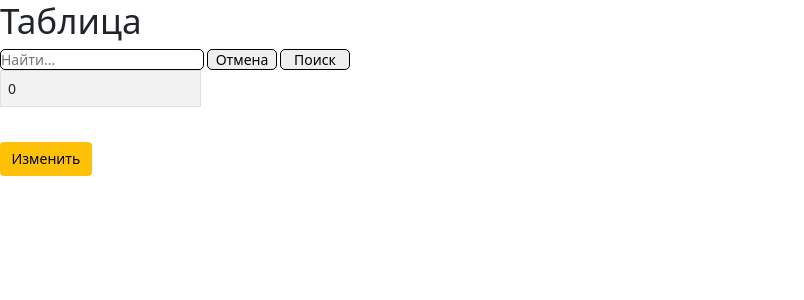
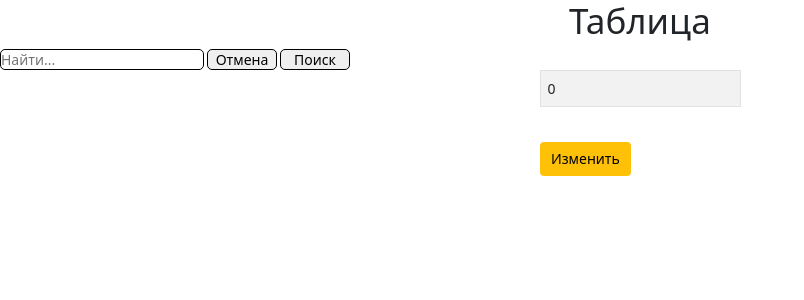
Before and after one commit to manndarinchik/web-database, a Django app: page / in a window 1280 px wide. Shown: the top 300 px of the page, without its empty margins (0-804 px from the left). Run offline with Django 3.2, Linux system fonts and the light colour scheme; data that the repository does not hold is empty.

Commit message:
Небольшие поправки. Начало создания сортировки

```diff
--- a/database_app/static/database_app/css/main.css
+++ b/database_app/static/database_app/css/main.css
@@ -49,15 +49,26 @@ body {
 }
 
 .content {
-	padding: 0 15px;
-	max-width: 335px;
+	margin: 0 auto;
+	max-width: 1280px;
 	width: 100%;
 	position: relative;
 }
 
-.table__search {
+h1 {
+    text-align: center;
+}
+
+.table_wrapper {
+    display: flex;
+    flex-direction: column;
+    align-items: center;
+}
+
+.table_search {
     display: flex;
     align-items: center;
+    width: 100%;
 }
 
 #cancel {
@@ -85,7 +96,12 @@ body {
 
 .table-responsive {
 	display: flex;
-	overflow-x: visible !important;
+    justify-content: center;
+}
+
+.table__inner {
+    overflow-x: scroll;
+    max-width: 1280px;
 }
 
 
--- a/database_app/static/database_app/js/script.js
+++ b/database_app/static/database_app/js/script.js
@@ -22,6 +22,7 @@ search.addEventListener('click', function() {
     buttonChange.style.display = "none";
 });
 /*-------------------------------------*/
+
 
 
 /*-------------------------------------*/
@@ -51,76 +52,12 @@ agent.setAttribute('value', document.querySelectorAll("tr")[0].querySelectorAll(
 /*-------------------------------------*/
 
 
-/*---------Добавление колонки----------*/
-const addColumn = document.getElementById("addColumn");
-addColumn.addEventListener('click', function() {
-    let allTr = document.querySelectorAll("tr");
-    for (let i = 0; i < allTr.length; i++) {
-        newColumn = document.createElement('td');
-        newColumn.style.width = '200px';
-        let input = document.createElement("input");
-        input.setAttribute('name', 'ourInput');
-        newColumn.append(input);
-        allTr[i].append(newColumn);
-    }
-    agent.setAttribute('value', allTr[0].querySelectorAll('td').length);
-    let table = document.querySelector("table")
-});
-/*-------------------------------------*/
-
-
-/*----------Удаление колонки-----------*/
-const deleteColumn = document.getElementById("deleteColumn");
-deleteColumn.addEventListener('click', function() {
-    let allTr = document.querySelectorAll("tr");
-    for (let i = 0; i < allTr.length; i++) {
-        let lastTd = allTr[i].querySelectorAll("td")[allTr[i].querySelectorAll("td").length - 1];
-        agent.setAttribute('value', allTr[0].querySelectorAll('td').length);
-
-        lastTd.remove();
-    }
-    agent.setAttribute('value', allTr[0].querySelectorAll('td').length);
-    let table = document.querySelector("table")
-});
-/*-------------------------------------*/
-
-
-/*----------Удаление строки-----------*/
-const deleteRow = document.getElementById("deleteRow");
-deleteRow.addEventListener('click', function() {
-    let lastTr = document.querySelectorAll('tr')[document.querySelectorAll("tr").length - 1];
-    lastTr.remove();
-    let table = document.querySelector("table");
-});
-/*-------------------------------------*/
-
-
-/*----------Добавление строки----------*/
-const addRow = document.getElementById('addRow');
-addRow.addEventListener('click', function() {
-    let newTr = document.createElement('tr');
-    let lastTr = document.querySelectorAll('tr')[document.querySelectorAll('tr').length - 1];
-    lastTr.after(newTr);
-    for (let i = 0; i < lastTr.querySelectorAll('td').length; i++) {
-        let newTd = document.createElement('td');
-        let input = document.createElement('input');
-        input.setAttribute('name', 'ourInput');
-        newTd.append(input);
-        newTr.append(newTd);
-    }
-    let table = document.querySelector("table");
-});
-/*-------------------------------------*/
-
-
 /*----Режим редактирования/просмотра----*/
 const buttonChange = document.getElementById("button_change");
 let access = 0;
 buttonChange.addEventListener('click', function() {
     if (access % 2 == 0 && squareAccess == 0) {
         buttonChange.innerHTML = "Выйти"
-        document.querySelector(".buttonsColumn").style.display = 'block';
-        document.querySelector(".buttonsRow").style.display = 'block';
         document.getElementById("justButton").style.display = 'block';
         document.getElementById("resetButton").style.display = 'block';
         access += 1;
@@ -138,8 +75,6 @@ buttonChange.addEventListener('click', function() {
         agent.setAttribute('value', oldTr[0].querySelectorAll('td').length);
         }
     } else if (squareAccess == 0) {
-        document.querySelector(".buttonsColumn").style.display = 'none';
-        document.querySelector(".buttonsRow").style.display = 'none';
         document.getElementById("justButton").style.display = 'none';
         document.getElementById("resetButton").style.display = 'none';
         buttonChange.innerHTML = "Изменить"
@@ -340,6 +275,7 @@ function makeButtons(xCords, yCords, obj) {
 let squareAccess = 0;
 document.body.addEventListener('click', function(event) {
     let td = event.target;
+    console.log(document.querySelector(".content").offsetTop)
     if (td.tagName == "BUTTON") {
         return;
     }
@@ -347,9 +283,10 @@ document.body.addEventListener('click', function(event) {
         if (squareAccess == 0 && access == 0) {
             td.style.transition = ".2s";
             td.classList.add("dark");
+            console.log(document.querySelector(".table__inner").scrollLeft, "hello")
             activeGray = td;
             td.style.position = "relative";
-            makeButtons(event.clientX - td.offsetLeft, event.clientY - td.offsetTop, td);
+            makeButtons(event.clientX - td.offsetLeft - document.querySelector(".content").offsetLeft + document.querySelector(".table__inner").scrollLeft, event.clientY - td.offsetTop, td);
             squareAccess += 1;
         } else {
             deleteStyles();
@@ -388,3 +325,7 @@ function getPosTd(td) {
     }
     return undefined;
 }
+
+document.body.addEventListener('click', function(event) {
+    console.log(event.clientX, event.clientY);
+})
--- a/database_app/templates/database_app/index.html
+++ b/database_app/templates/database_app/index.html
@@ -15,14 +15,17 @@
     <title>Таблица</title>
 </head>
 <body>
+    <div class="content">
     <h1>Таблица</h1>
-        <section class="table__search">
+    <section class="table_wrapper">
+        <section class="table_search">
             <input type="text" placeholder="Найти..." id="input">
             <button id="cancel">Отмена</button>
             <button id="search">Поиск</button>
         </section>
-        <form action="" method="post" name="ourForm">
-                    {% csrf_token %}
+
+    <form action="" method="post" name="ourForm">
+        {% csrf_token %}
             <div class="table-responsive">
                 <div class="table__inner">
                     <table class="table table-striped table-bordered">
@@ -37,14 +40,7 @@
                         {% endfor %}
                     </table>
                 </div>
-                <div class="buttonsColumn">
-                    <button class="btn btn-outline-success" id="addColumn" type="button">+</button>
-                    <button class="btn btn-outline-success" id="deleteColumn" type="button">-</button>
-                </div>
-            </div>
-            <div class="buttonsRow">
-                <button class="btn btn-outline-success" id="addRow" type="button">+</button>
-                <button class="btn btn-outline-success" id="deleteRow" type="button">-</button>
+
             </div>
             <br>
             <div class="btn btn-warning" id="button_change" style="display: inline-block;">Изменить</div>
@@ -53,7 +49,8 @@
             <input type="text" class='agent' name="agent">
             <button class="btn btn-primary" id="justButton" style="display: none;">Сохранить</button>
         </form>
-
+    </section>
+    </div>
     <script src="{% static 'database_app/js/script.js' %}"></script>
     <script src="https://cdn.jsdelivr.net/npm/bootstrap@5.1.3/dist/js/bootstrap.bundle.min.js" integrity="sha384-ka7Sk0Gln4gmtz2MlQnikT1wXgYsOg+OMhuP+IlRH9sENBO0LRn5q+8nbTov4+1p" crossorigin="anonymous"></script>
 </body>
```
Also changed, not shown: database_app/static/database_app/img/triangle.svg (added).
